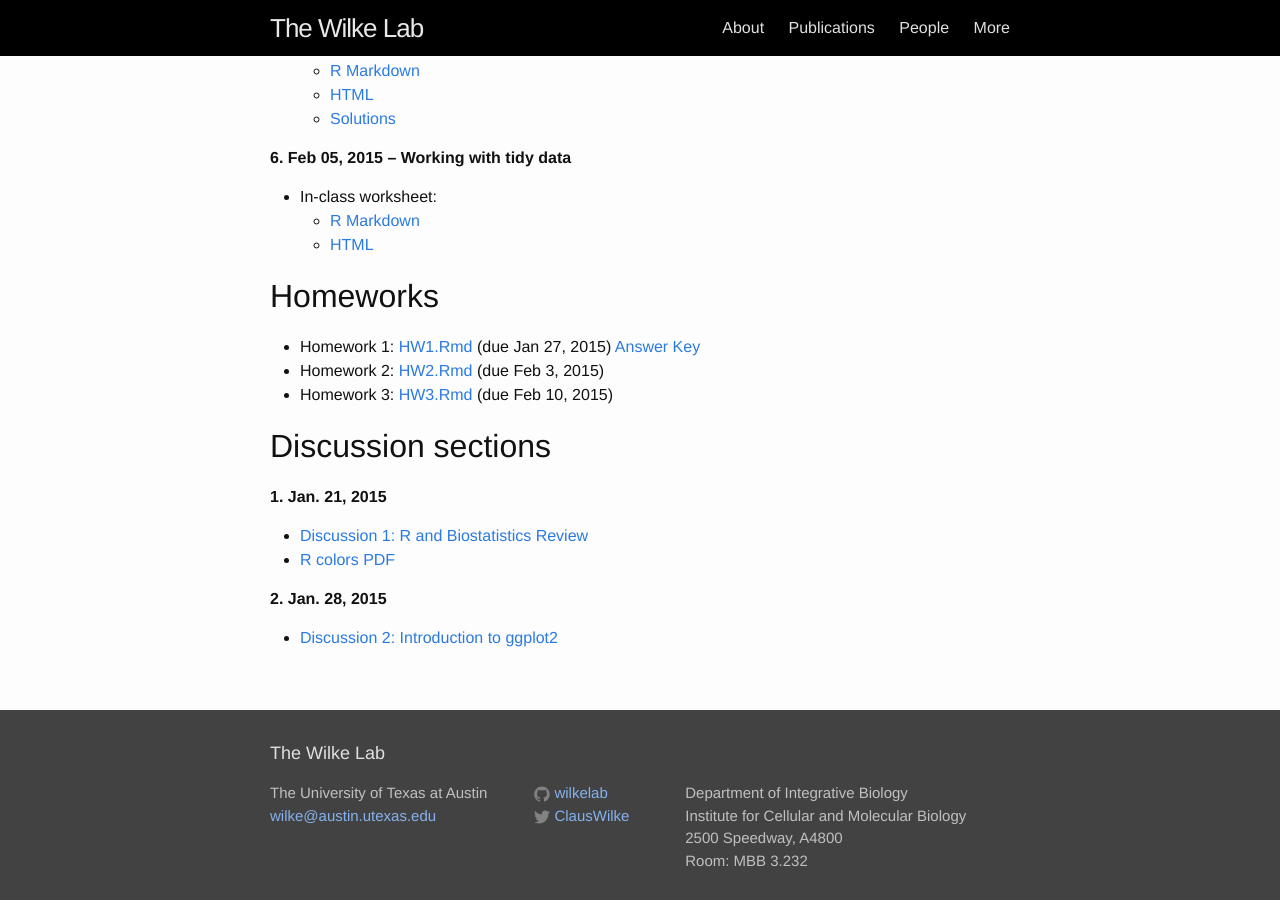
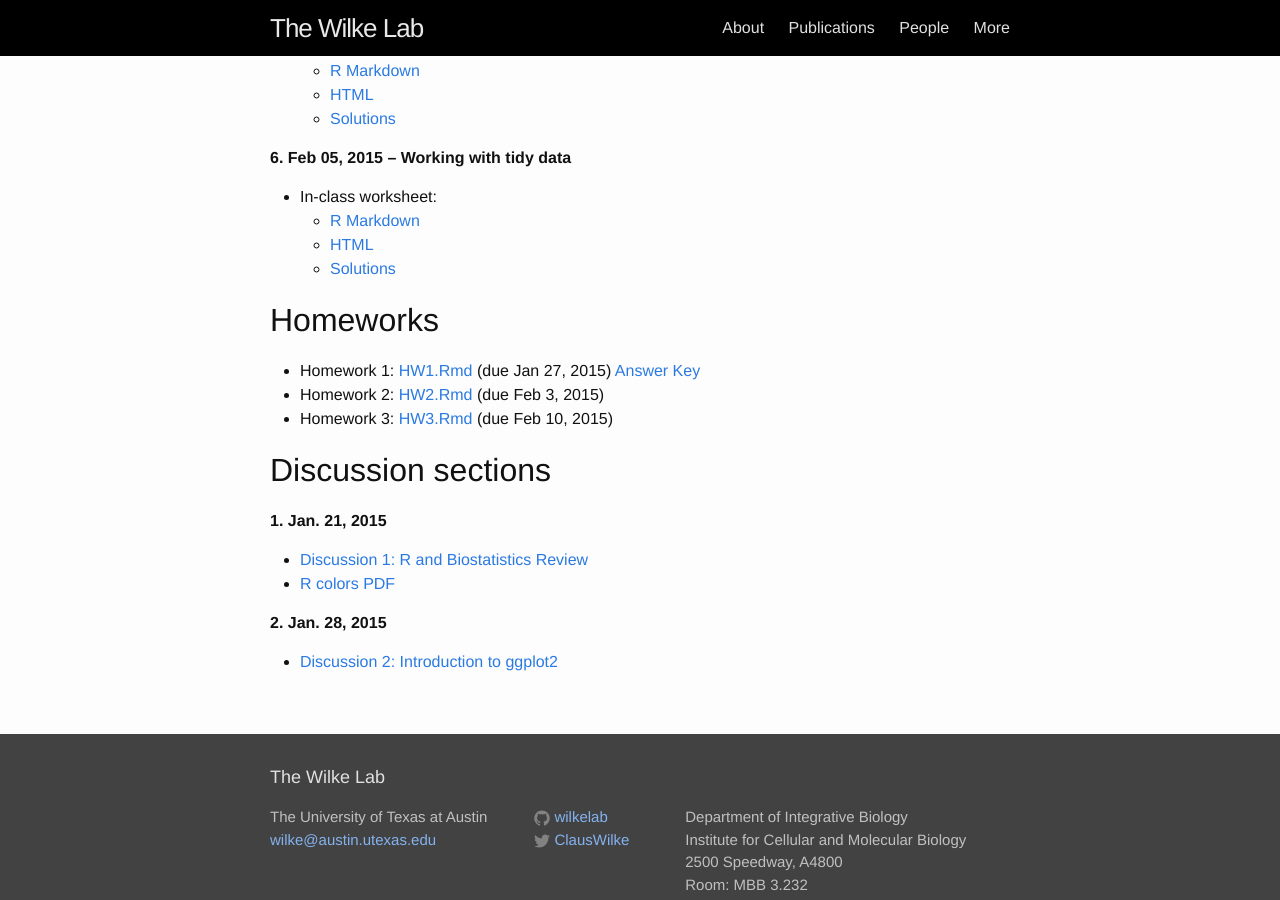
Before and after one commit to wilkelab/wilkelab.github.io.archive_sep_2020, a Jekyll site: the page built from classes/SDS348_spring_2015.md, in a window 1280 px wide and 900 px high, scrolled down 1329 px. Built offline with Jekyll 4.4.1, drawn with Linux system fonts in a browser that asks for light colours.

Commit message:
solutions.

```diff
--- a/classes/SDS348_spring_2015.md
+++ b/classes/SDS348_spring_2015.md
@@ -65,6 +65,8 @@ Syllabus and schedule: [SDS348_syllabus_spring2015.pdf](/classes/SDS348/SDS348_s
 * In-class worksheet:
     - [R Markdown](/classes/SDS348/2015_spring_worksheets/class6.Rmd)
     - [HTML](/classes/SDS348/2015_spring_worksheets/class6.html)
+    - [Solutions](/classes/SDS348/2015_spring_worksheets/class6_solutions.html)
+
 
 ## Homeworks
 - Homework 1: [HW1.Rmd](/classes/SDS348/2015_spring_homeworks/HW1.Rmd) (due Jan 27, 2015)  [Answer Key](/classes/SDS348/2015_spring_homeworks/HW1-solution.html)
```
